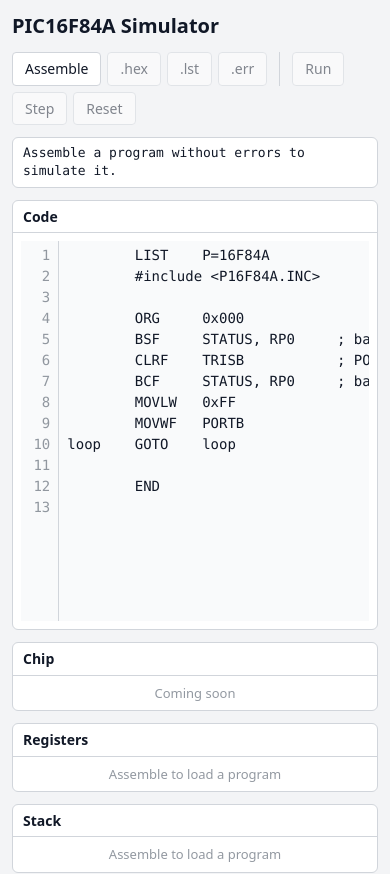
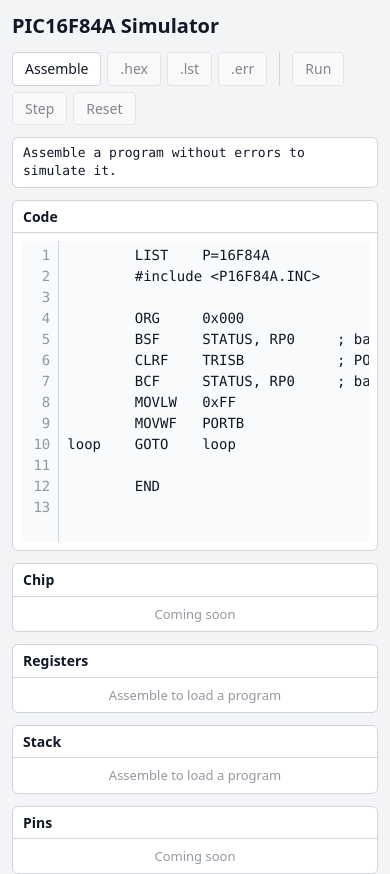
Before and after one commit to slifer-cd/embedded_simulator_pic16, a React (Vite) app: page / in a window 390 px wide. Shown: the top 874 px of the page. Built offline with nearby package versions, Linux system fonts and the light colour scheme.

Commit message:
Fix editor growing with the code
- Workspace row gets a fixed height (max(360px, 55vh)); the editor fits
  its panel and scrolls instead of growing with the number of lines

Co-Authored-By: Claude Opus 5.5 <noreply@anthropic.com>

```diff
--- a/src/App.css
+++ b/src/App.css
@@ -54,7 +54,8 @@ button:disabled {
   display: grid;
   grid-template-columns: 2fr 1.5fr 1.3fr 1fr;
   gap: 12px;
-  min-height: 420px;
+  /* Fixed height: long code or long lists scroll inside their panel instead of growing the page */
+  height: max(360px, 55vh);
 }
 
 .side {
@@ -79,6 +80,15 @@ button:disabled {
   .workspace,
   .memory {
     grid-template-columns: 1fr;
+  }
+
+  /* One column: panels stack, so the row can't have one fixed height; the editor gets its own */
+  .workspace {
+    height: auto;
+  }
+
+  .editor-wrap {
+    height: 50vh;
   }
 }
 
@@ -120,7 +130,7 @@ button:disabled {
 .editor-wrap {
   flex: 1;
   display: flex;
-  min-height: 380px;
+  min-height: 0; /* fit the panel; the textarea scrolls (and the gutter follows it) */
   background: var(--code-bg);
 }
 
```
